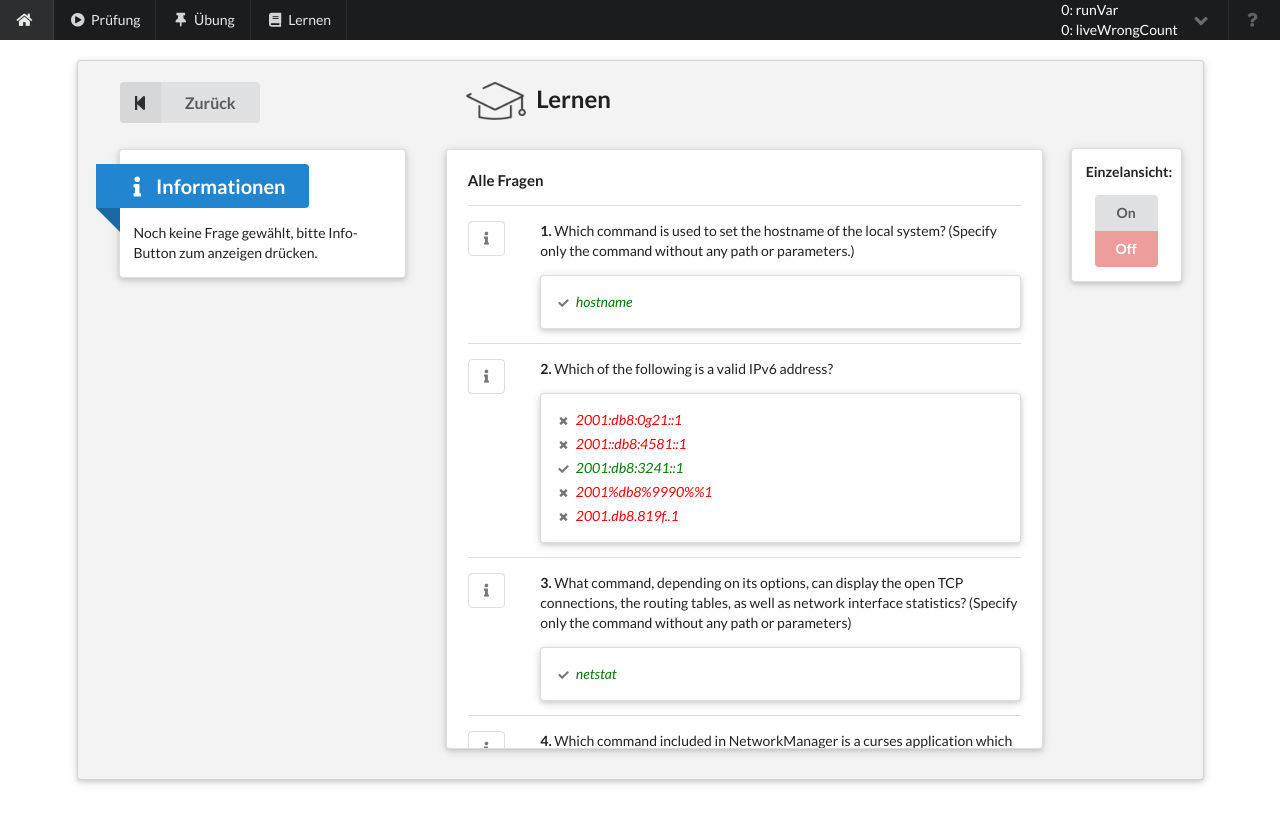
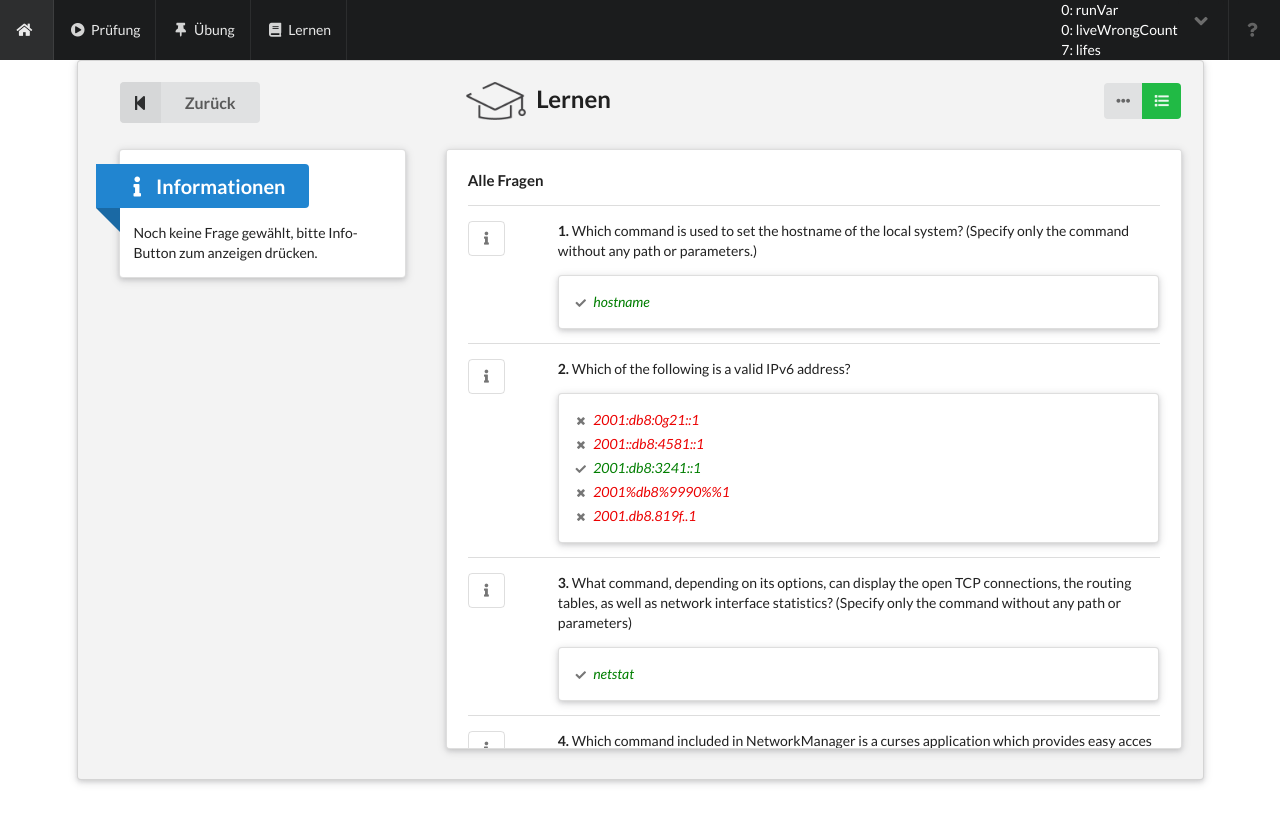
Before and after one commit to Ryodaa/lpic101simulator, an Angular app: page /learn in a window 1280 px wide. Built offline with nearby package versions, Linux system fonts and the light colour scheme.

Commit message:
1412222211

```diff
--- a/src/app/#services/counting.service.ts
+++ b/src/app/#services/counting.service.ts
@@ -8,6 +8,8 @@ export class CountingService {
 
   liveWrongCount: number = 0;
   runVar: number = 0;
+  lifes: number = 7;
+  popBool: Boolean = false;
 
   constructor(
     private as: AnswersService
@@ -19,9 +21,15 @@ export class CountingService {
   resetAll(): void {
     this.liveWrongCount = 0;
     this.runVar = 0;
+    this.lifes = 7;
+    this.popBool = false;
     this.as.answers.forEach(element => {
       element.answerArr = [];
     });
   }
 
+  switchBool(): void {
+    this.popBool = false;
+  }
+
 }
--- a/src/app/app.component.css
+++ b/src/app/app.component.css
@@ -12,6 +12,7 @@
 }
 
 #popper:after {
+  content: " ";
   position: absolute;
   right: 16px;
   top: -8px;
--- a/src/app/app.component.html
+++ b/src/app/app.component.html
@@ -23,6 +23,9 @@
       </div>
       <div>
         {{ this.cs.liveWrongCount }}: liveWrongCount
+      </div>
+      <div>
+        {{ this.cs.lifes }}: lifes
       </div>
     </div>
 
@@ -52,7 +55,7 @@
 
 <router-outlet></router-outlet>
 
-<div *ngIf="cs.liveWrongCount > 0 && popupFlag === false && this.route.url === '/testmode'
+<div *ngIf="this.cs.lifes === 0 && popupFlag === false && this.route.url === '/testmode'
   || cs.liveWrongCount >= qs.questions.length * 0.2 && this.popupFlag === false && this.route.url === '/exam'">
   <div id="background">
     <div id="popup">
--- a/src/app/info-box/info-box.component.css
+++ b/src/app/info-box/info-box.component.css
@@ -1,4 +1,5 @@
 #wrapper {
     max-width: 90%;
     left: 20px;
+    word-wrap: break-word;
 }
--- a/src/app/learn-mode/learn-mode.component.css
+++ b/src/app/learn-mode/learn-mode.component.css
@@ -15,3 +15,12 @@
 #cont {
     background-color: rgb(243, 243, 243); height: 90vh;
 }
+
+#switch {
+    float: right;
+    margin: 4px 10px 0 0;
+}
+
+.onOff::after {
+
+}
--- a/src/app/learn-mode/learn-mode.component.html
+++ b/src/app/learn-mode/learn-mode.component.html
@@ -15,21 +15,37 @@
       <ltps-info-box [childIdBox]="childId"></ltps-info-box>
 
 
+      <div style="padding-top: 52px;"></div> <!-- spacer -->
+
+
+
+
     </div>
 
 
-    <div class="nine wide column">
+    <div class="eleven wide column">
 
 
       <div id="align">
 
         <h2 class="ui header">
-            <img class="ui image" src="assets/img/school.png">
-            <div class="content">
-              Lernen
+          <img class="ui image" src="assets/img/school.png">
+          <div class="content">
+            Lernen
+
+          </div>
+          <div id="switch" class="ui">
+
+            <!-- Die Oben erwähnten Buttons die für den wechsel der Ansicht zuständig sind -->
+            <div class="ui icon buttons">
+              <button class="onOff" (click)="switchMode()" [ngClass]="modeBool === true ? 'ui button' : 'ui button toggle active'" data-content="Add users to your feed"><i class="icon ellipsis horizontal"></i></button>
+              <button class="onOff" (click)="switchMode()" [ngClass]="modeBool === true ? 'ui button toggle active' : 'ui button'" data-content="Add users to your feed"><i class="icon list"></i></button>
             </div>
-          </h2>
-        </div>
+
+          </div>
+        </h2>
+
+      </div>
 
         <div style="padding-top: 15px;"></div> <!-- spacer -->
 
@@ -51,24 +67,6 @@
         </div>
       </div>
 
-
-    <div class="two wide column" style="text-align: center;">
-
-      <div style="padding-top: 52px;"></div> <!-- spacer -->
-
-      <div class="ui raised segment">
-
-        <h5>Einzelansicht:</h5>
-        <!-- Die Oben erwähnten Buttons die für den wechsel der Ansicht zuständig sind -->
-        <div class="ui vertical buttons">
-          <button (click)="switchMode()" [ngClass]="modeBool === true ? 'ui button' : 'ui button positive disabled'">On</button>
-          <button (click)="switchMode()" [ngClass]="modeBool === true ? 'ui button negative disabled' : 'ui button'">Off</button>
-        </div>
-
-      </div>
-
-    </div>
-
   </div>
 </div>
 <br>
--- a/src/app/popup/popup.component.html
+++ b/src/app/popup/popup.component.html
@@ -1,4 +1,4 @@
-<div *ngIf="route.url === '/testmode' && flag === false">
+<div *ngIf="this.route.url === '/testmode' && flag === false">
   <div class="ui raised segment">
 
 
@@ -32,12 +32,12 @@
   </div>
 </div>
 
-<div *ngIf="route.url === '/exam' && flag === false">
+<div *ngIf="this.route.url === '/exam' && flag === false">
   <div class="ui raised segment">
 
 
     <div class="ui red top attached label">Warnung
-      <a [routerLink]="['/testmode']">
+      <a (click)="cs.resetAll()" [routerLink]="['/exam']">
         <i class="ui icon delete icon" style="float: right;"></i>
       </a>
     </div>
@@ -45,8 +45,8 @@
     <div class="insideWrapper">
 
       <div>
-        Du machst zu viele Fehler. <br>
-        Geh lieber nochmal in den Lernmodus.
+        Fehlerquote liegt über <i style="color: red;">20%</i> <br>
+        Bitte übe noch ein wenig.
       </div>
 
       <div class="ui divider"></div>
--- a/src/app/question/question.component.ts
+++ b/src/app/question/question.component.ts
@@ -125,6 +125,8 @@ export class QuestionComponent implements OnInit, AfterViewInit {
   nextQuestion(): void  {
     if(this.cs.runVar < 120) {
       this.cs.runVar++;
+      this.cs.lifes--;
+      this.cs.popBool = true;
     }
     this.dsblNxtBtn();
     this.currIncorr();
--- a/src/app/test-mode/test-mode.component.css
+++ b/src/app/test-mode/test-mode.component.css
@@ -1,3 +1,8 @@
 #cont {
     background-color: rgb(243, 243, 243); height: 90vh;
 }
+
+#mistake {
+    background-color: red;
+    color: white;
+}
--- a/src/app/test-mode/test-mode.component.html
+++ b/src/app/test-mode/test-mode.component.html
@@ -25,6 +25,11 @@
           <h3 *ngIf="testStart === false">Bitte Start drücken zum beginnen!</h3>
           <ltps-question *ngIf="testStart === true"></ltps-question>
         </div>
+        <div *ngIf="cs.popBool === true">
+          <div id="mistake">
+            Fehler! Antworte nur wenn du dir <i style="color: green;">200%</i> sicher bist!
+          </div>
+        </div>
         <div class="ui progress success">
             <div class="bar">
               <div class="progress"></div>
--- a/src/app/test-mode/test-mode.component.ts
+++ b/src/app/test-mode/test-mode.component.ts
@@ -17,7 +17,7 @@ export class TestModeComponent {
 
   constructor(
     private router: Router,
-    private cs: CountingService
+    public cs: CountingService
     ) {}
 
   startTest(): void {
```
Also changed, not shown: 1 other file (tests, documents, lock files or other folders).
